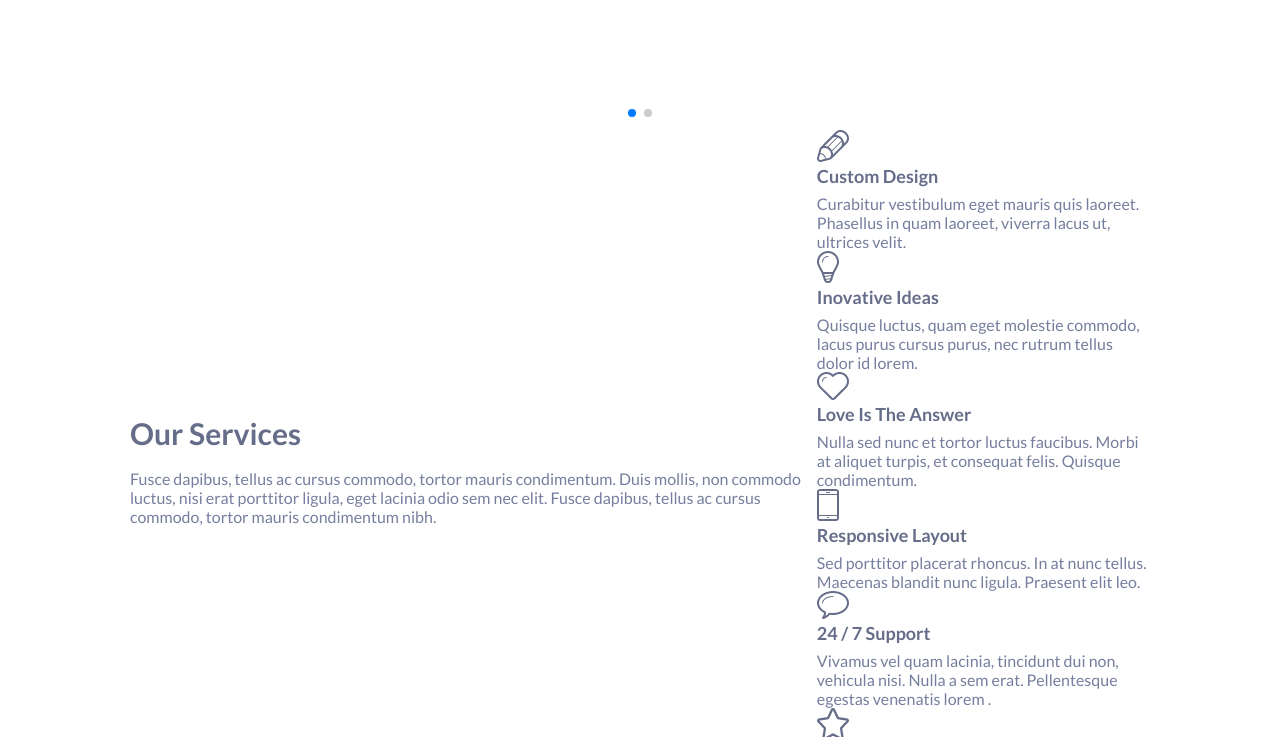
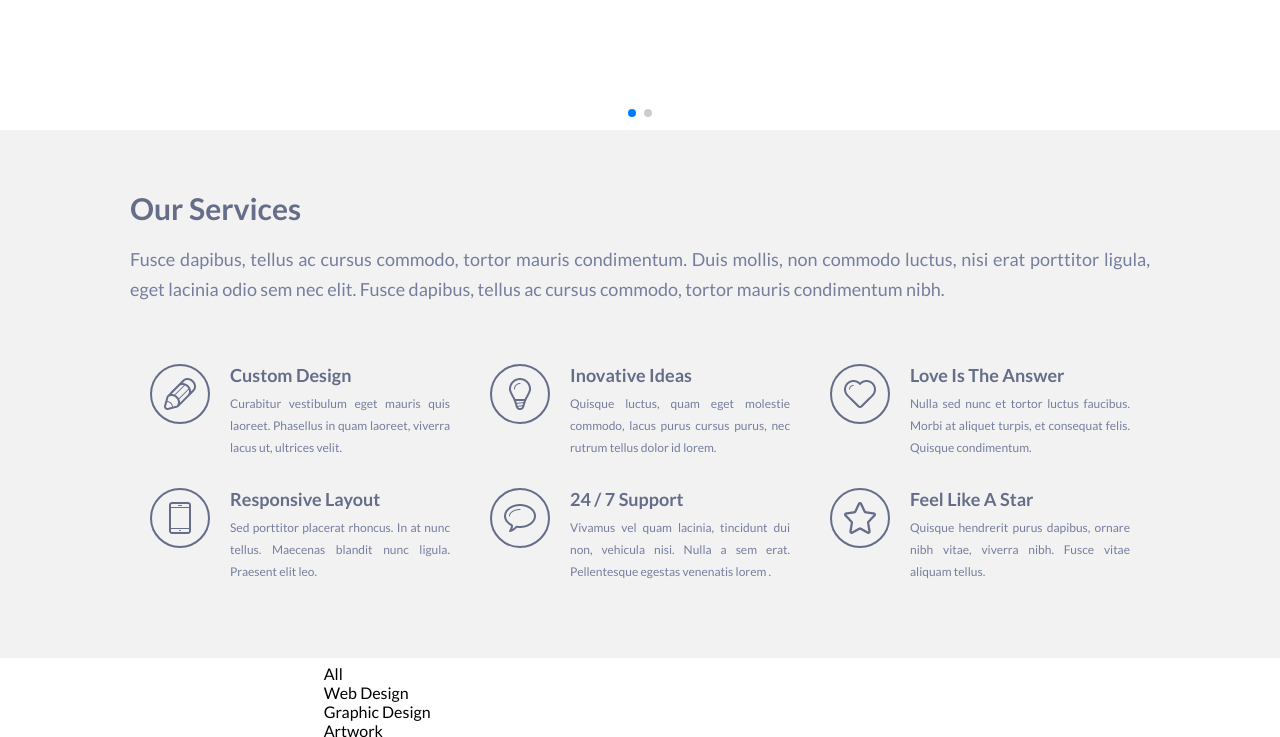
Before and after one commit to Force-User/Singolo, a website: page index.html in a window 1280 px wide. Shown: the part 560-1297 px from the top of the page. Drawn offline with nearby package versions, Linux system fonts and the light colour scheme.

Commit message:
feat: add style  for services

```diff
--- a/sass/base/_base.scss
+++ b/sass/base/_base.scss
@@ -7,6 +7,7 @@
   outline: none;
   font-family: "Lato", Verdana, sans-serif;
   list-style-type: none;
+  text-align: justify;
 }
 
 header {
--- /dev/null
+++ b/sass/layouts/_services.scss
@@ -0,0 +1,55 @@
+.services {
+    background-color: #f2f2f2;
+    border-bottom: 6px solid #fff;
+
+    &  .wrapper {
+      flex-direction: column;
+      justify-content: space-around;
+      padding: 60px 0 46px;
+
+    }
+
+    &__text {
+      font-size: 18px;
+      line-height: 30px;
+    }
+
+    &-content {
+      display: flex;
+      flex-wrap: wrap;
+      justify-content: space-around;
+      padding-top: 60px;
+    }
+  }
+
+
+  .service-info {
+      @include flex(flex-start,space-around);
+    width: 300px;
+    margin-bottom: 20px;
+    &__title {
+      font-size: 18px;
+      margin-bottom: 7px;
+    }
+    &__text {
+      height: 77px;
+      overflow: hidden;
+      line-height: 22px;
+      font-size: 12px;
+    }
+  }
+
+  .service-info > div:first-child {
+    width: 60px;
+    height: 60px;
+    display: flex;
+    align-items: center;
+    justify-content: center;
+    margin-right: 20px;
+    border: 2px solid #666d89;
+    border-radius: 50%;
+  }
+  .service-info > div:last-child {
+    width: 220px;
+    height: 104px;
+  }
--- a/style.scss
+++ b/style.scss
@@ -8,6 +8,7 @@
 
 @import "sass/layouts/wrapper";
 @import "sass/layouts/header";
+@import "sass/layouts/services";
 
 
 @import "sass/component/burger";
```
Also changed, not shown: style.css, 1 other file.
